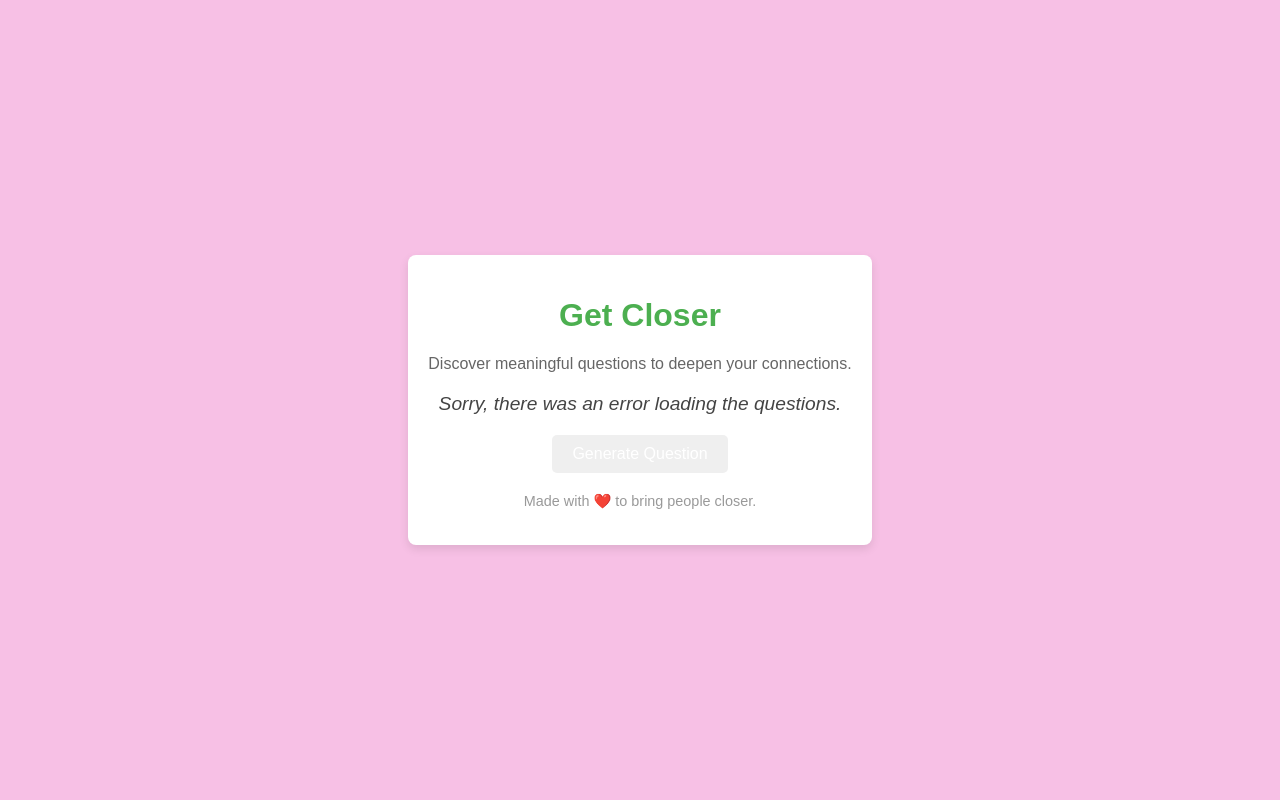
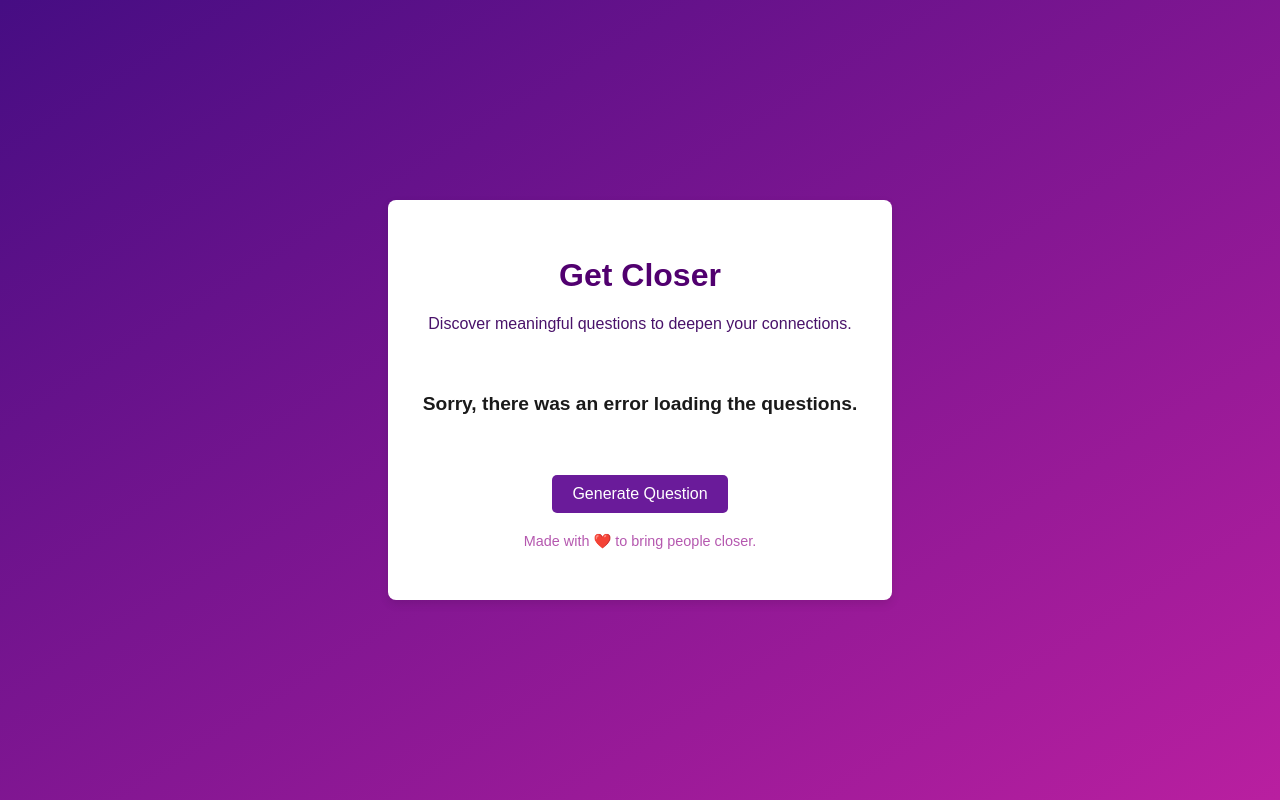
Before and after one commit to kay-who-codes/CyberRewinds-Question-Game, a plain HTML site: page index.html in a window 1280 px wide. Drawn offline with Linux system fonts and the light colour scheme; no server answers.

Commit message:
Update styles.css

```diff
--- a/styles.css
+++ b/styles.css
@@ -6,7 +6,7 @@ body {
     justify-content: center;
     align-items: center;
     min-height: 100vh;
-    background-color: #f7c0e5;
+    background: linear-gradient(to bottom right, #460d83, #b91fa0);
     color: #333;
 }
 
@@ -14,34 +14,34 @@ body {
     max-width: 600px;
     text-align: center;
     background: #fff;
-    padding: 20px;
+    padding: 35px;
     box-shadow: 0 4px 10px rgba(0, 0, 0, 0.1);
     border-radius: 8px;
 }
 
 header h1 {
     font-size: 2rem;
-    color: #4caf50;
+    color: #51006f;
 }
 
 header p {
     font-size: 1rem;
     margin-bottom: 20px;
-    color: #666;
+    color: #49126a;
 }
 
 #question-container {
-    margin: 20px 0;
+    margin: 60px 0;
     font-size: 1.2rem;
-    color: #444;
-    font-style: italic;
+    color: #1a1a1a;
+    font-weight: bold;
 }
 
 button {
     padding: 10px 20px;
     font-size: 1rem;
     color: #fff;
-    background: #violet;
+    background: #6a1b9a;
     border: none;
     border-radius: 5px;
     cursor: pointer;
@@ -49,11 +49,11 @@ button {
 }
 
 button:hover {
-    background: #45a045;
+    background: #4a148c;
 }
 
 footer {
     margin-top: 20px;
     font-size: 0.9rem;
-    color: #999;
+    color: #b558af;
 }
```
